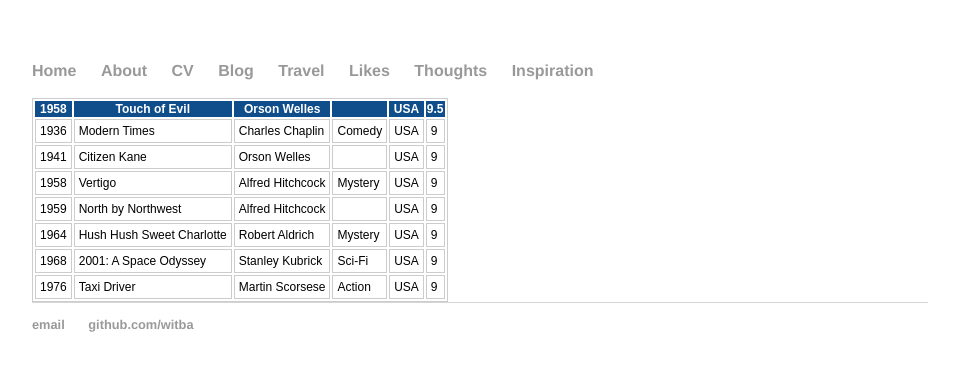
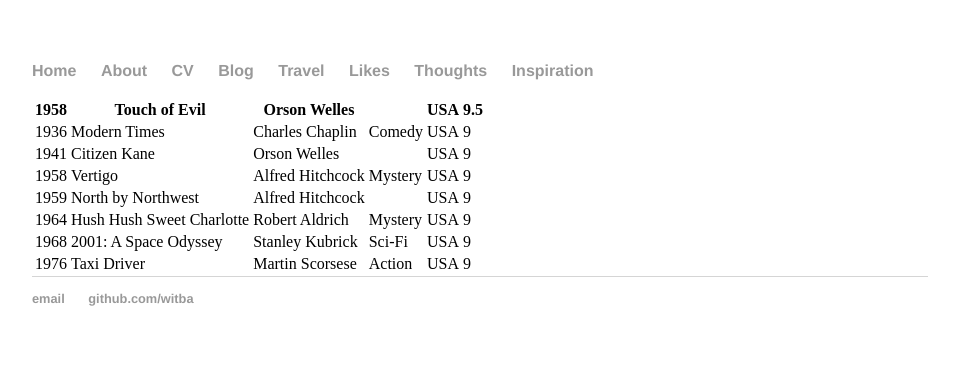
Before and after one commit to witba/witba.github.io, a Jekyll site: the page built from likes/index.html, in a window 1280 px wide. Shown: the top 371 px of the page, without its empty margins (160-1119 px from the left). Built offline with Jekyll 4.4.1, drawn with Linux system fonts in a browser that asks for light colours.

Commit message:
Update index.html

```diff
--- a/likes/index.html
+++ b/likes/index.html
@@ -3,24 +3,9 @@
 title: Movies i watched
 ---
 
-<style type="text/css">
-	table.tableizer-table {
-		font-size: 12px;
-		border: 1px solid #CCC;
-		font-family: Arial, Helvetica, sans-serif;
-	}
-	.tableizer-table td {
-		padding: 4px;
-		margin: 3px;
-		border: 1px solid #CCC;
-	}
-	.tableizer-table th {
-		background-color: #104E8B;
-		color: #FFF;
-		font-weight: bold;
-	}
-</style>
-<table class="tableizer-table">
+<script src="js/sorttable.js"></script>
+
+<table class="sortable">
 <thead><tr class="tableizer-firstrow"><th>1958</th><th>Touch of Evil </th><th>Orson Welles </th><th>&nbsp;</th><th>USA</th><th>9.5</th></tr></thead><tbody>
  <tr><td>1936</td><td>Modern Times </td><td>Charles Chaplin </td><td>Comedy</td><td>USA</td><td>9</td></tr>
  <tr><td>1941</td><td>Citizen Kane </td><td>Orson Welles </td><td>&nbsp;</td><td>USA</td><td>9</td></tr>
```
